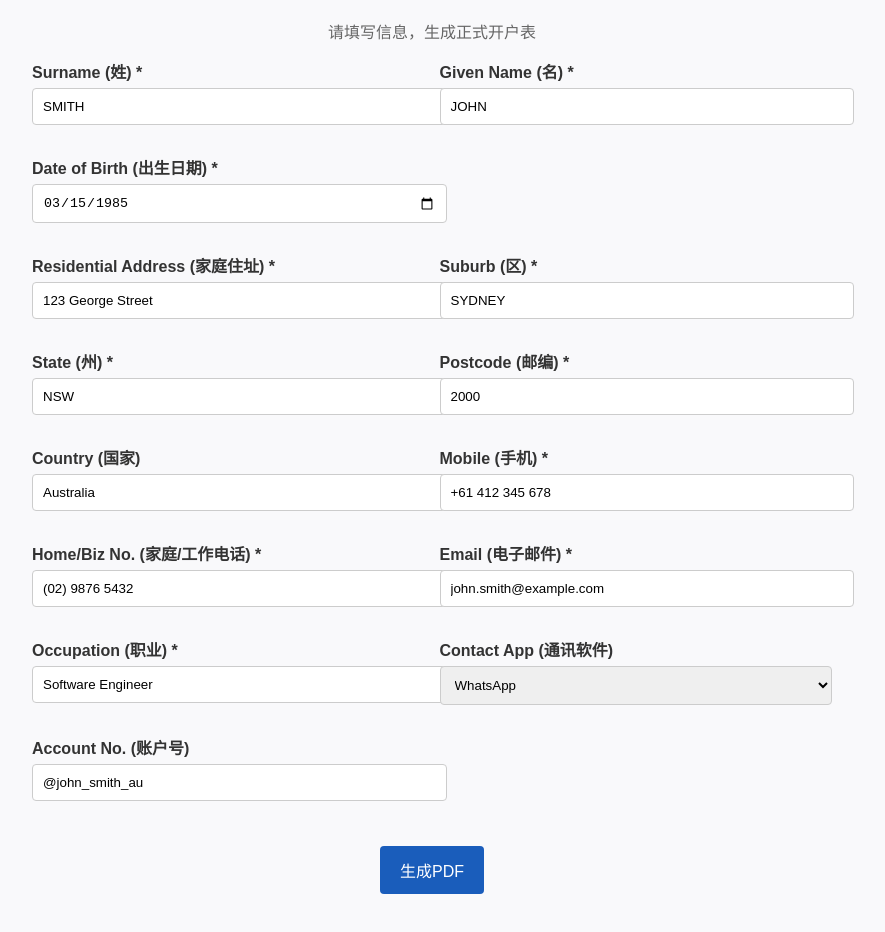
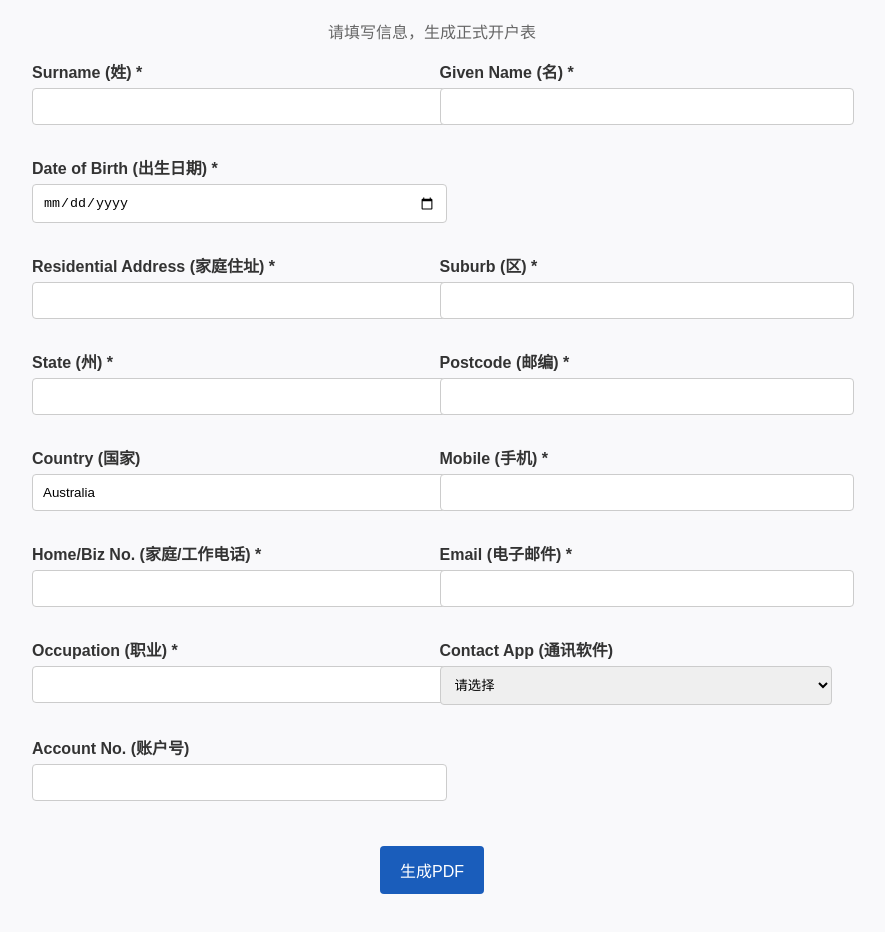
Before and after one commit to luuuucas2333/templateV2, a plain HTML site: page index.html in a window 1280 px wide. Shown: the part 110-1042 px from the top of the page, without its empty margins (208-1093 px from the left). Drawn offline with Linux system fonts and the light colour scheme; a script that the page names is missing.

Commit message:
index.html

```diff
--- a/index.html
+++ b/index.html
@@ -3,7 +3,7 @@
 <html lang="zh">
 <head>
   <meta charset="UTF-8" />
-  <title>海侨汇通个人开户表</title>
+  <title>海侨汇通个人客户注册表</title>
   <script src="https://unpkg.com/pdf-lib@1.17.1/dist/pdf-lib.min.js"></script>
   <style>
     body {
@@ -48,38 +48,39 @@
   <p style="text-align:center;color:#666;">请填写信息，生成正式开户表</p>
 
   <form id="webForm">
+    <!-- 表单字段保持不变 -->
     <div style="display:grid;grid-template-columns:1fr 1fr;gap:15px;">
       <div class="form-group">
         <label>Surname (姓) *</label>
-        <input type="text" id="surname" required value="SMITH" />
+        <input type="text" id="surname" required />
       </div>
       <div class="form-group">
         <label>Given Name (名) *</label>
-        <input type="text" id="givenName" required value="JOHN" />
+        <input type="text" id="givenName" required />
       </div>
 
       <div class="form-group">
         <label>Date of Birth (出生日期) *</label>
-        <input type="date" id="dob" required value="1985-03-15" />
+        <input type="date" id="dob" required />
       </div>
       <div></div>
 
       <div class="form-group">
         <label>Residential Address (家庭住址) *</label>
-        <input type="text" id="address" required value="123 George Street" />
+        <input type="text" id="address" required />
       </div>
       <div class="form-group">
         <label>Suburb (区) *</label>
-        <input type="text" id="suburb" required value="SYDNEY" />
+        <input type="text" id="suburb" required />
       </div>
 
       <div class="form-group">
         <label>State (州) *</label>
-        <input type="text" id="state" required value="NSW" />
+        <input type="text" id="state" required />
       </div>
       <div class="form-group">
         <label>Postcode (邮编) *</label>
-        <input type="text" id="postcode" required value="2000" />
+        <input type="text" id="postcode" required />
       </div>
 
       <div class="form-group">
@@ -88,28 +89,28 @@
       </div>
       <div class="form-group">
         <label>Mobile (手机) *</label>
-        <input type="text" id="mobile" required value="+61 412 345 678" />
+        <input type="text" id="mobile" required />
       </div>
 
       <div class="form-group">
         <label>Home/Biz No. (家庭/工作电话) *</label>
-        <input type="text" id="phone" required value="(02) 9876 5432" />
+        <input type="text" id="phone" required />
       </div>
       <div class="form-group">
         <label>Email (电子邮件) *</label>
-        <input type="email" id="email" required value="john.smith@example.com" />
+        <input type="email" id="email" required />
       </div>
 
       <div class="form-group">
         <label>Occupation (职业) *</label>
-        <input type="text" id="occupation" required value="Software Engineer" />
+        <input type="text" id="occupation" required />
       </div>
       <div class="form-group">
         <label>Contact App (通讯软件)</label>
         <select id="contactApp">
           <option value="">请选择</option>
           <option value="WeChat">WeChat</option>
-          <option value="WhatsApp" selected>WhatsApp</option>
+          <option value="WhatsApp">WhatsApp</option>
           <option value="Telegram">Telegram</option>
           <option value="Other">其他</option>
         </select>
@@ -117,7 +118,7 @@
 
       <div class="form-group">
         <label>Account No. (账户号)</label>
-        <input type="text" id="accountNo" value="@john_smith_au" />
+        <input type="text" id="accountNo" />
       </div>
     </div>
 
@@ -127,7 +128,11 @@
   <script>
     const { PDFDocument, rgb } = PDFLib;
 
-    // 从您填写的 PDF 中提取的精确坐标（Y 已转换为 pdf-lib 的左下角坐标系）
+    // <<< 关键修正：增加全局偏移量 >>>
+    const OFFSET_X = 2;   // 向右微调
+    const OFFSET_Y = -8;  // 向下移动 8pt，使文字下沉到输入框内
+
+    // 字段坐标来自您填写的“黄金样本”，已校准
     const FIELDS = [
       { key: 'surname', x: 105, y: 710 },
       { key: 'surname', x: 255, y: 710 },
@@ -186,17 +191,16 @@
         const page = pdfDoc.getPages()[0];
 
         const fontSize = 10;
-        const textColor = rgb(0, 0, 0); // 黑色
+        const textColor = rgb(0, 0, 0);
 
         for (const field of FIELDS) {
           const value = data[field.key];
           if (value) {
             page.drawText(value, {
-              x: field.x,
-              y: page.getHeight() - field.y - fontSize * 0.8, // 调整垂直对齐
+              x: field.x + OFFSET_X,
+              y: page.getHeight() - field.y + OFFSET_Y,  // <<< 精确控制 baseline 对齐
               size: fontSize,
-              color: textColor,
-              font: undefined // 使用原 PDF 默认字体
+              color: textColor
             });
           }
         }
```
